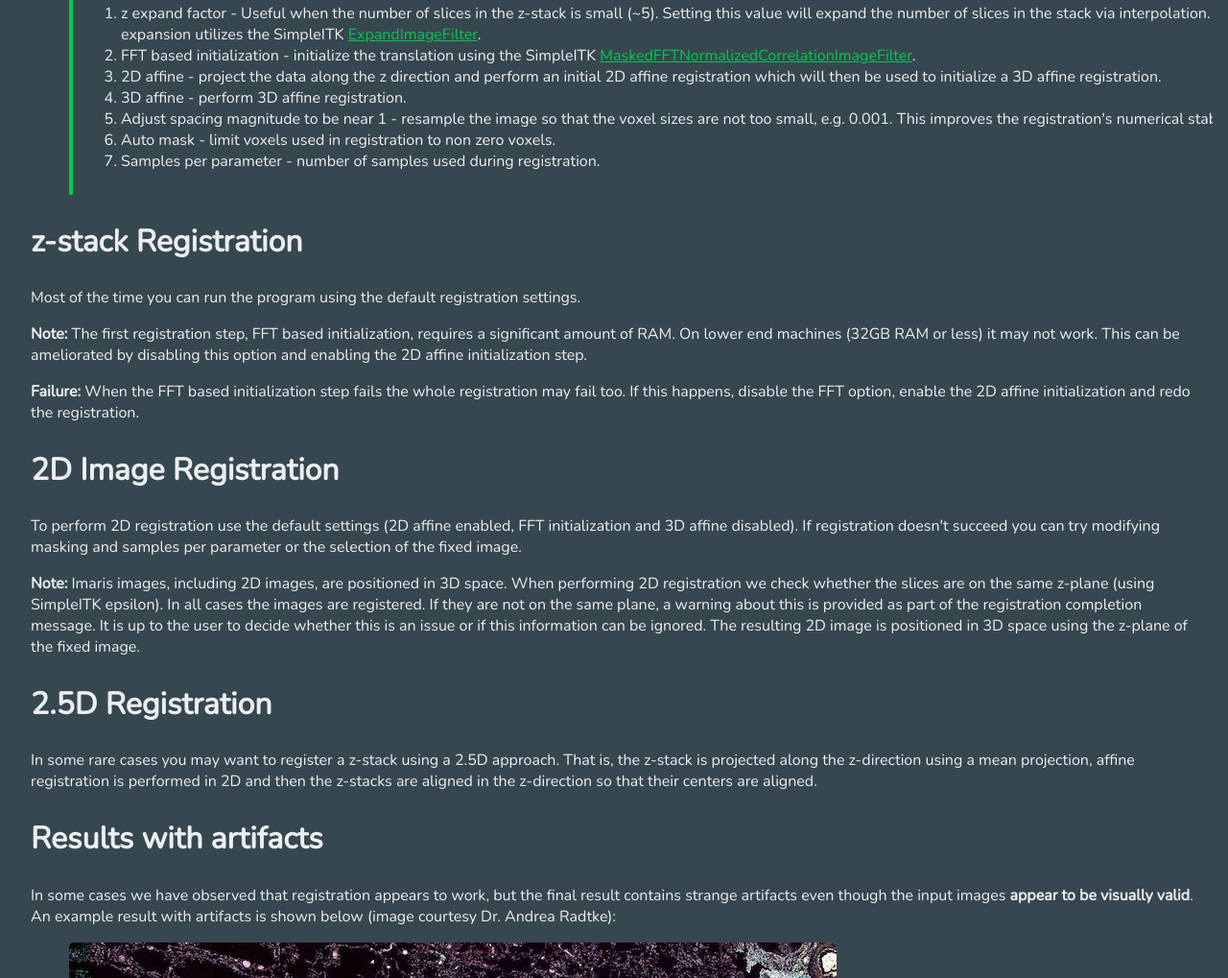
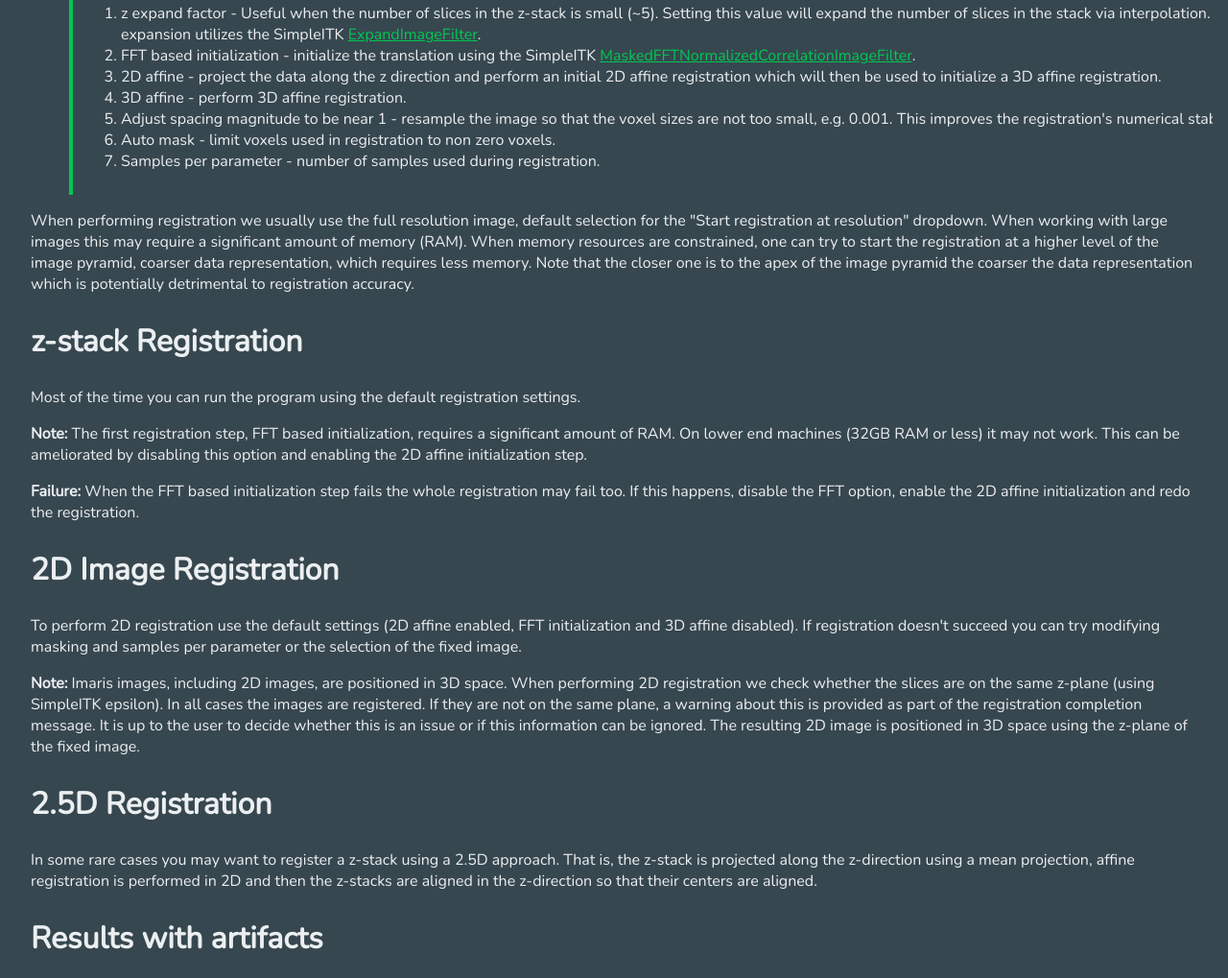
Before and after one commit to niaid/imaris_extensions, a plain HTML site: page docs/XTRegisterSameChannel.html in a window 1280 px wide. Shown: the part 1251-2270 px from the top of the page at 96% size. Drawn offline with nearby package versions, Linux system fonts and the light colour scheme.

Commit message:
Adding extension documentation.

```diff
--- a/docs/XTRegisterSameChannel.html
+++ b/docs/XTRegisterSameChannel.html
@@ -57,6 +57,7 @@
 <li>Samples per parameter - number of samples used during registration.</li>
 </ol>
 </blockquote>
+<p>When performing registration we usually use the full resolution image, default selection for the "Start registration at resolution" dropdown. When working with large images this may require a significant amount of memory (RAM). When memory resources are constrained, one can try to start the registration at a higher level of the image pyramid, coarser data representation, which requires less memory. Note that the closer one is to the apex of the image pyramid the coarser the data representation which is potentially detrimental to registration accuracy.</p>
 <h2 id="z-stack-registration">z-stack Registration</h2>
 <p>Most of the time you can run the program using the default registration settings.</p>
 <p><strong>Note:</strong> The first registration step, FFT based initialization, requires a significant amount of RAM. On lower end machines (32GB RAM or less) it may not work. This can be ameliorated by disabling this option and enabling the 2D affine initialization step.</p>
```
